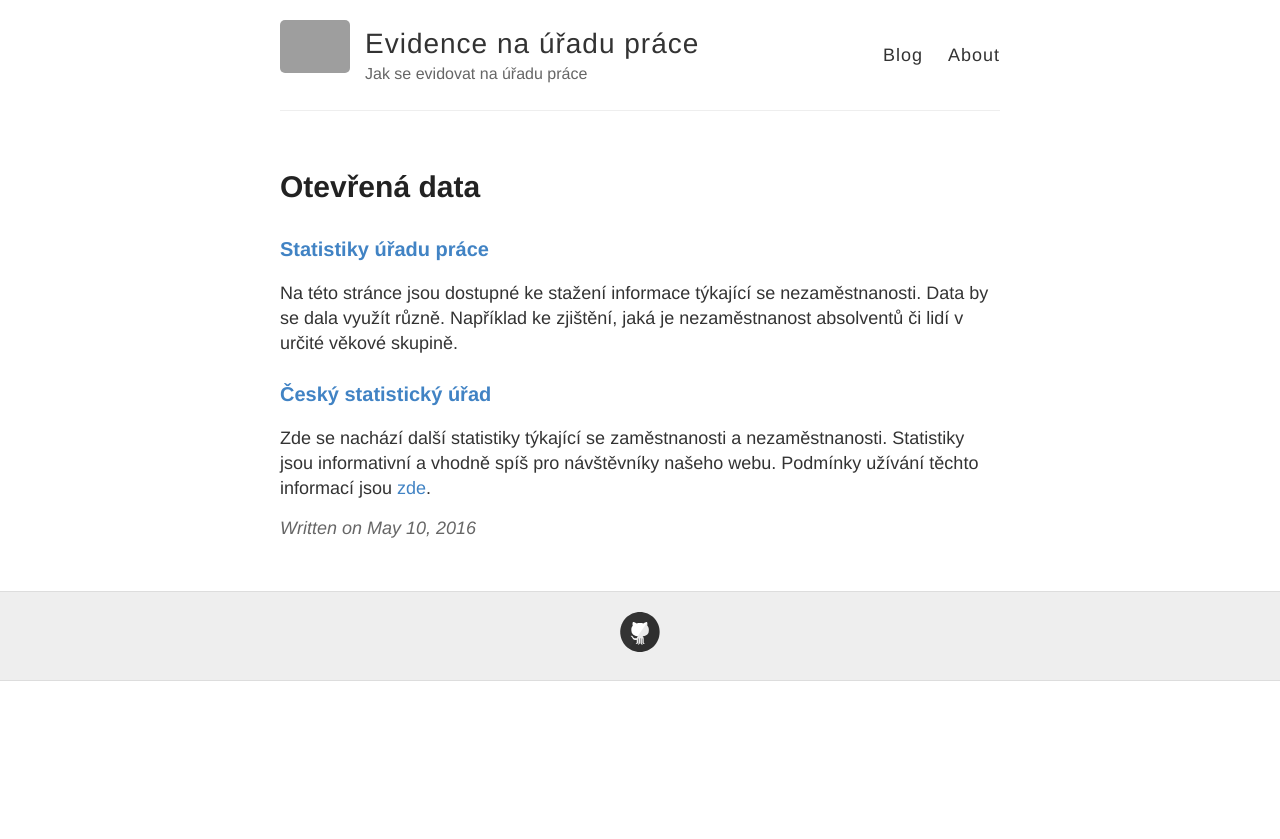
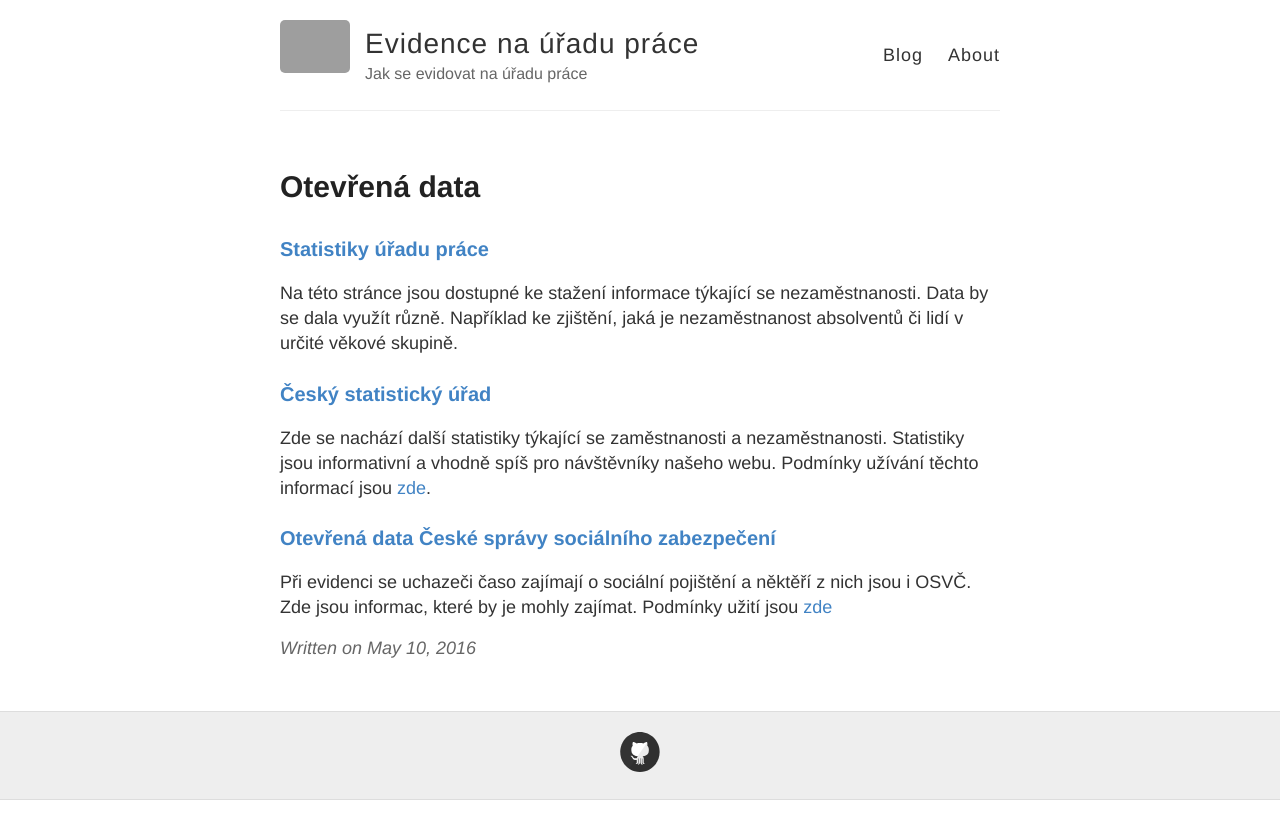
Before and after one commit to dokiinka/dokiinka.github.io, a Jekyll site: the page built from _posts/2016-5-10-opendata.md, in a window 1280 px wide. Shown: the top 839 px of the page. Built offline with Jekyll 4.4.1, drawn with Linux system fonts in a browser that asks for light colours; grey boxes are pictures that could not be loaded.

Commit message:
Update 2016-5-10-opendata.md

```diff
--- a/_posts/2016-5-10-opendata.md
+++ b/_posts/2016-5-10-opendata.md
@@ -10,3 +10,7 @@ Na této stránce jsou dostupné ke stažení informace týkající se nezaměst
 ### [Český statistický úřad](https://vdb.czso.cz/vdbvo2/faces/index.jsf?page=statistiky&katalog=30853&akt=157)
 
 Zde se nachází další statistiky týkající se zaměstnanosti a nezaměstnanosti. Statistiky jsou informativní a vhodně spíš pro návštěvníky našeho webu. Podmínky užívání těchto informací jsou [zde](https://www.czso.cz/csu/czso/podminky_pro_vyuzivani_a_dalsi_zverejnovani_statistickych_udaju_csu).
+
+### [Otevřená data České správy sociálního zabezpečení](https://data.cssz.cz/web/otevrena-data/katalog-otevrenych-dat)
+
+Při evidenci se uchazeči časo zajímají o sociální pojištění a něktěří z nich jsou i OSVČ. Zde jsou informac, které by je mohly zajímat. Podmínky užití jsou [zde](https://data.cssz.cz/web/otevrena-data/podminky-uziti)
```
